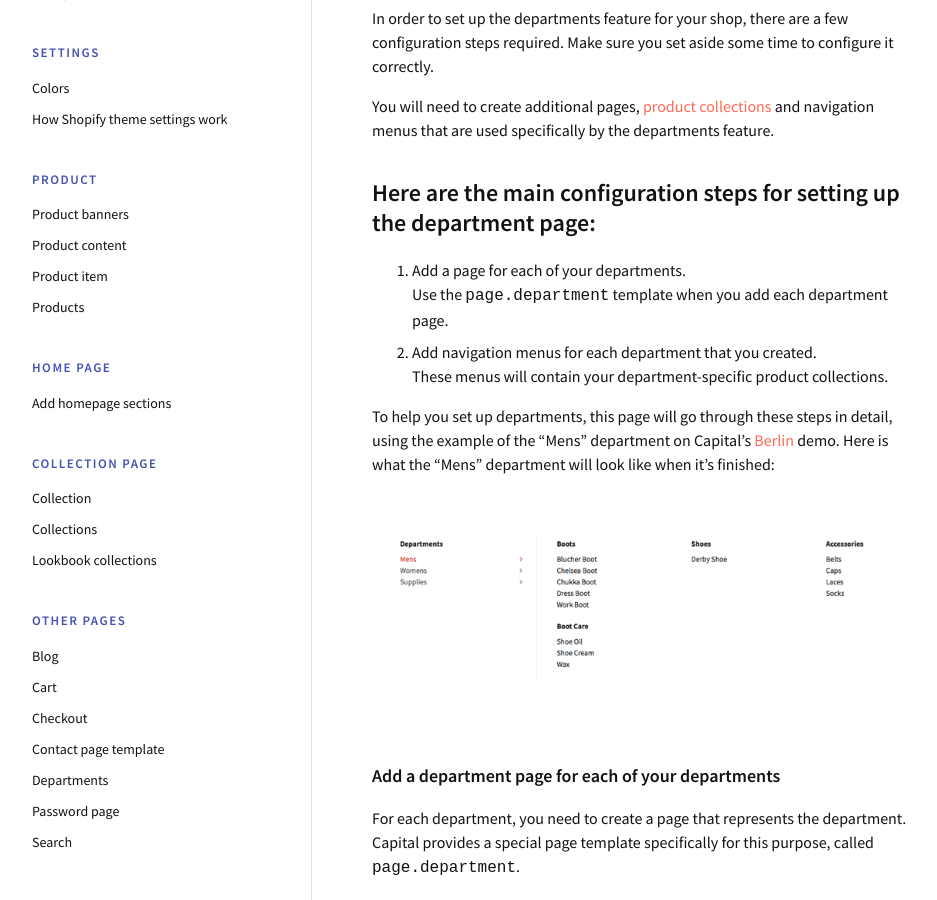
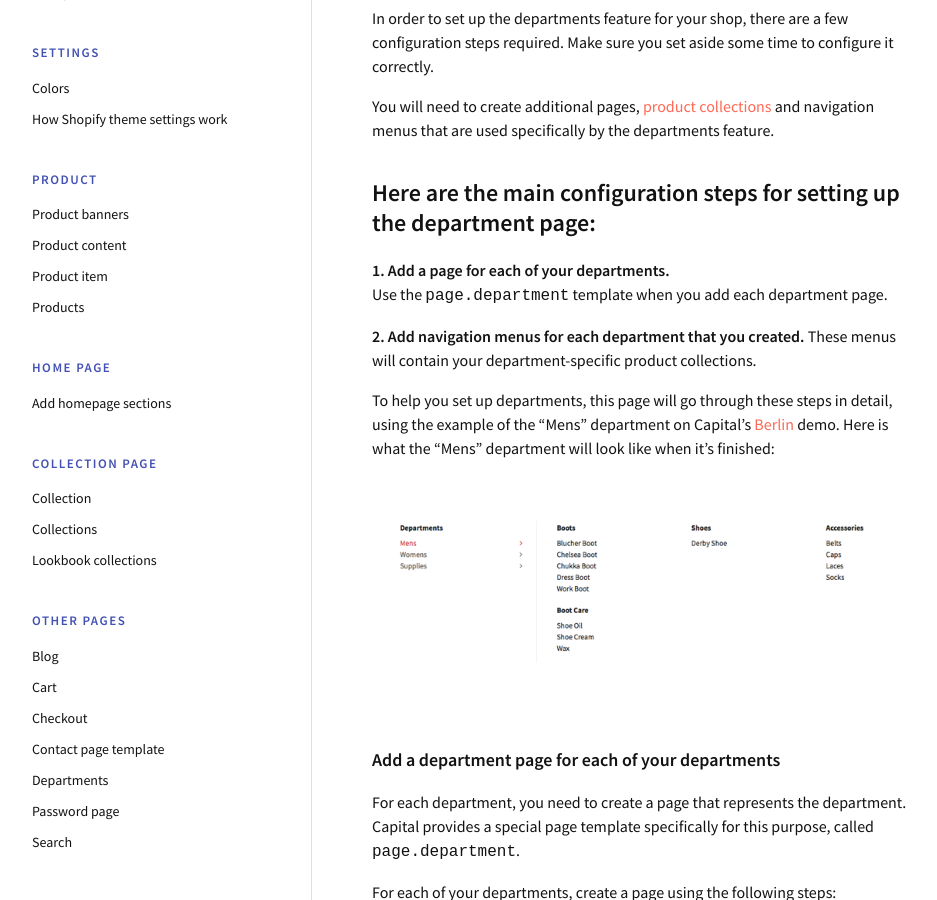
Before and after one commit to agoodmachine/agoodmachine.github.io, a Jekyll site: the page built from _capital/departments.md, in a window 1280 px wide and 900 px high, scrolled down 520 px. Shown: the whole window, without its empty margins (138-1075 px from the left). Built offline with Jekyll 4.4.1, drawn with Linux system fonts in a browser that asks for light colours; some of the changed text lies outside the part shown.

Commit message:
stylistic changes

```diff
--- a/_capital/departments.md
+++ b/_capital/departments.md
@@ -16,9 +16,10 @@
 
 ## Here are the main configuration steps for setting up the department page:
 
-  1. Add a page for each of your departments.
+ **1. Add a page for each of your departments.**
      Use the `page.department` template when you add each department page.
-  2. Add navigation menus for each department that you created.
+
+ **2. Add navigation menus for each department that you created.**
      These menus will contain your department-specific product collections.
 
 To help you set up departments, this page will go through these steps in detail, using the example of the "Mens" department on Capital's [Berlin](https://capital-theme-berlin.myshopify.com) demo. Here is what the "Mens" department will look like when it's finished:
@@ -53,7 +54,8 @@
 
 ![The Mens department's navigation menu](../images/department-section-navigation-menu.png)
 
-Now that we have a `Mens` department navigation menu, we want to fill it with logical sections – like Boots, Shoes, Accessories and Boot Care. Each of these items will be a product collection for the "Mens" department. In the navigation settings of the department menu you've just created, add links to the collections you'd like to include in this department, and in the order you'd like to include them. _Note that these have to be links to collections for them to display properly on the department page_
+Now that we have a `Mens` department navigation menu, we want to fill it with logical sections – like Boots, Shoes, Accessories and Boot Care. Each of these items will be a product collection for the "Mens" department. In the navigation settings of the department menu you've just created, add links to the collections you'd like to include in this department, and in the order you'd like to include them.
+_*Note that these have to be links to collections for them to display properly on the department page_
 
 _This step assumes you have set up product collections before. If you don't know what Shopify product collections are, see their [Building product collections](https://help.shopify.com/manual/products/collections) article._
 
```
